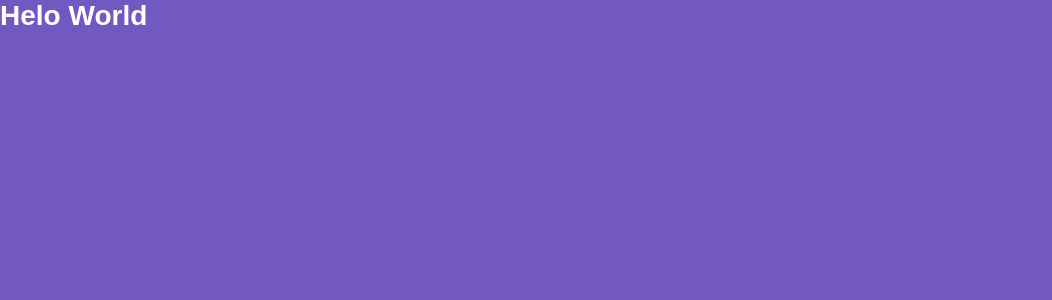
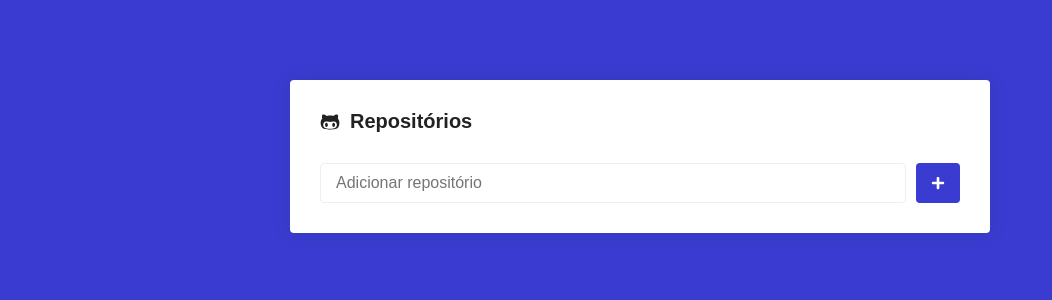
Before and after one commit to benmacario/api-github-repository, a React (Create React App) app: page / in a window 1280 px wide. Shown: the top 300 px of the page, without its empty margins (0-1052 px from the left). Built offline with nearby package versions, Linux system fonts and the light colour scheme.

Commit message:
Consulting repositories

```diff
--- a/package.json
+++ b/package.json
@@ -6,8 +6,10 @@
     "@testing-library/jest-dom": "^4.2.4",
     "@testing-library/react": "^9.3.2",
     "@testing-library/user-event": "^7.1.2",
+    "axios": "^0.19.2",
     "react": "^16.13.1",
     "react-dom": "^16.13.1",
+    "react-icons": "^3.10.0",
     "react-router-dom": "^5.2.0",
     "react-scripts": "3.4.1",
     "styled-components": "^5.1.1"
--- a/src/pages/Main/index.js
+++ b/src/pages/Main/index.js
@@ -1,7 +1,69 @@
-import React from 'react';
+import React, { Component } from 'react';
 
-import { Title } from './style';
+import { FaGithubAlt, FaPlus, FaSpinner } from 'react-icons/fa';
+import { Container, Form, SubmitButton } from './style';
 
-export default function Main() {
-  return <Title>Helo World</Title>;
+import api from '../../services/api';
+
+export default class Main extends Component {
+  // state serve para guardar o estado da aplicação //
+  state = {
+    newRepository: '',
+    repositorys: [],
+    loading: false,
+  };
+
+  handleInputChange = (e) => {
+    this.setState({ newRepository: e.target.value });
+  };
+
+  handleSubmit = async (e) => {
+    e.preventDefault();
+
+    this.setState({ loading: true });
+
+    const { newRepository, repositorys } = this.state;
+
+    const response = await api.get(`${newRepository}`);
+
+    const data = {
+      name: response.data.full_name,
+    };
+
+    this.setState({
+      repositorys: [...repositorys, data.name],
+      newRepository: '',
+      loading: false,
+    });
+
+    // console.log(this.state.repository);
+  };
+
+  render() {
+    const { newRepository, loading } = this.state;
+
+    return (
+      <Container>
+        <h1>
+          <FaGithubAlt />
+          Repositórios
+        </h1>
+        <Form onSubmit={this.handleSubmit}>
+          <input
+            type="text"
+            placeholder="Adicionar repositório"
+            value={newRepository}
+            onChange={this.handleInputChange}
+          />
+          <SubmitButton loading={loading}>
+            {loading ? (
+              <FaSpinner color="#FFF" size={14} />
+            ) : (
+              <FaPlus color="#FFF" size={14} />
+            )}
+          </SubmitButton>
+        </Form>
+      </Container>
+    );
+  }
 }
--- a/src/pages/Main/style.js
+++ b/src/pages/Main/style.js
@@ -1,5 +1,72 @@
-import styled from 'styled-components';
+import styled, { keyframes, css } from 'styled-components';
 
-export const Title = styled.h1`
-  color: #fff;
+export const Container = styled.div`
+  max-width: 700px;
+  background: #fff;
+  border-radius: 4px;
+  box-shadow: 0 0 20px rgba(0, 0, 0, 0.1);
+  padding: 30px;
+  margin: 80px auto;
+
+  h1 {
+    font-size: 20px;
+    display: flex;
+    flex-direction: row;
+    align-items: center;
+
+    svg {
+      margin-right: 10px;
+    }
+  }
 `;
+
+export const Form = styled.form`
+  margin-top: 30px;
+  display: flex;
+  flex-direction: row;
+
+  input {
+    flex: 1;
+    border: 1px solid #eee;
+    padding: 10px 15px;
+    border-radius: 4px;
+    font-size: 16px;
+  }
+`;
+
+const rotate = keyframes`
+  from {
+    transform: rotate(0deg);
+  }
+  to {
+    transform: rotate(360deg);
+  }
+`;
+
+export const SubmitButton = styled.button.attrs((props) => ({
+  type: 'submit',
+  disapled: props.loading,
+}))`
+  background: #3a3cd1;
+  border: 0;
+  padding: 0 15px;
+  margin-left: 10px;
+  border-radius: 4px;
+
+  display: flex;
+  flex-direction: row;
+  align-items: center;
+
+  &[disabled] {
+    cursor: not-allowed;
+    opacity: 0.8;
+  }
+
+  ${(props) =>
+    props.loading &&
+    css`
+      svg {
+        animate: ${rotate} 2s linear infinite;
+      }
+    `};
+`;
--- /dev/null
+++ b/src/services/api.js
@@ -0,0 +1,8 @@
+import axios from 'axios'; // axios serve para realizar a requisição a api
+// usada do lugar do (fetchAPI)
+
+const api = axios.create({
+  baseURL: 'https://api.github.com/repos/',
+});
+
+export default api;
--- a/src/styles/global.js
+++ b/src/styles/global.js
@@ -13,7 +13,7 @@ export default createGlobalStyle`
   }
 
   body {
-    background: #7159c1;
+    background: #3a3cd1;
     -webkit-font-smoothing: antialiased !important;
   }
 
```
Also changed, not shown: .eslintrc.js, 1 other file (tests, documents, lock files or other folders).
